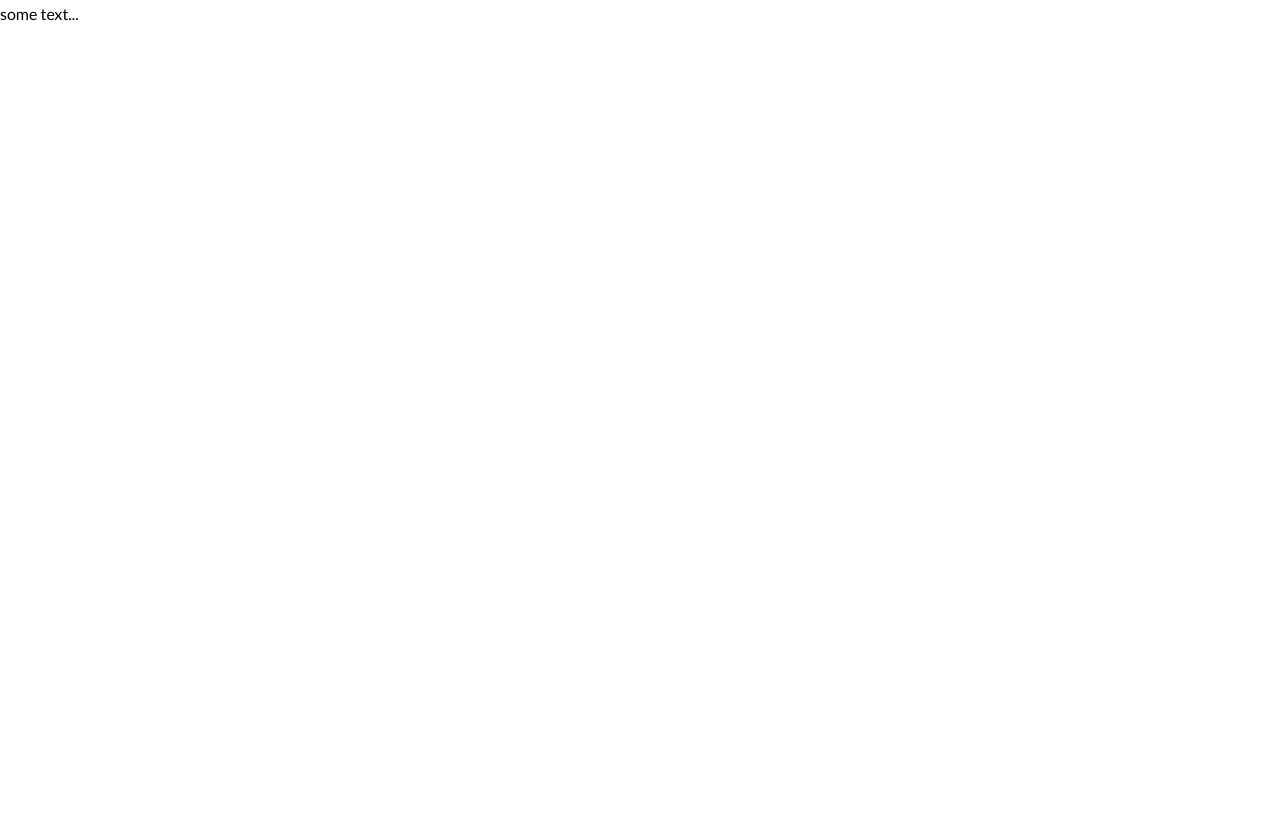
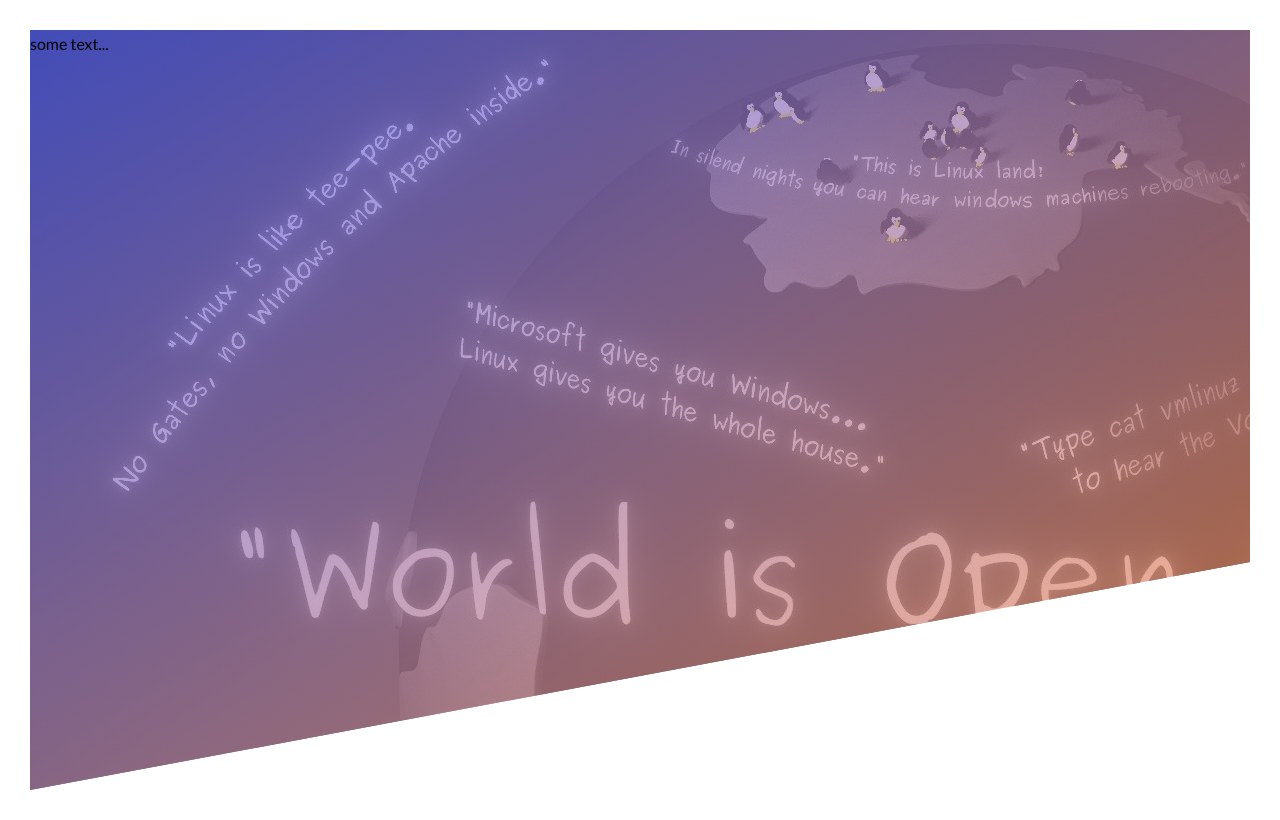
Before and after one commit to funnypar/FOSS, a plain HTML site: page index.html in a window 1280 px wide. Drawn offline with Linux system fonts and the light colour scheme.

Commit message:
Added Header v1.0.0

```diff
--- a/style.css
+++ b/style.css
@@ -3,12 +3,25 @@
   padding: 0;
   box-sizing: border-box;
 }
+
 :root {
   --font-Lato: "Lato", sans-serif;
 }
+
 body {
   font-family: var(--font-Lato);
   font-weight: 400;
   font-size: 16px;
   line-height: 1.7;
+  padding: 30px;
 }
+
+/* =================================================== Start  my css =======================================*/
+
+/* ---------- Header ----------- */
+.header {
+  background-image: linear-gradient(to right bottom, #5866ffb4, #ff924fb4),
+    url(./img/foss.jpg);
+  height: 95vh;
+  clip-path: polygon(0 0, 100% 0, 100% 70%, 0 100%);
+}
```
Also changed, not shown: img/foss.jpg (added).
